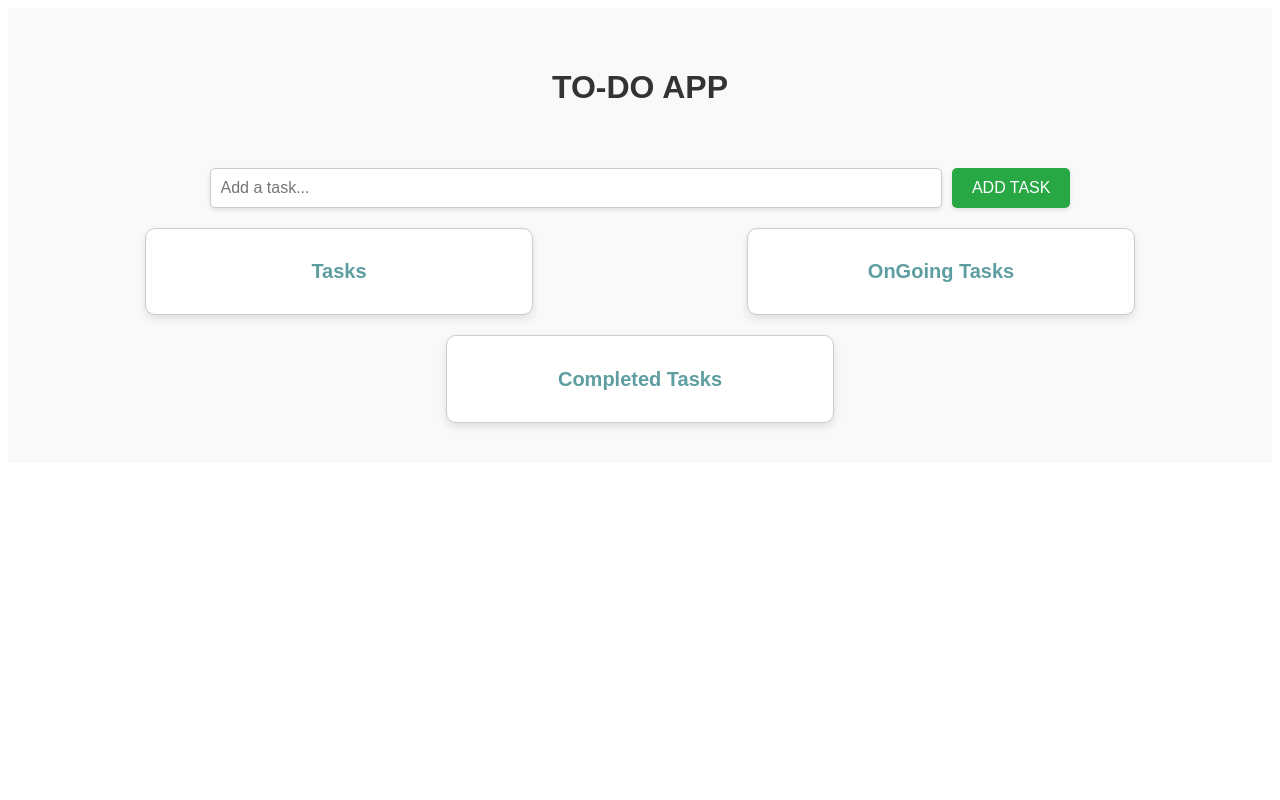
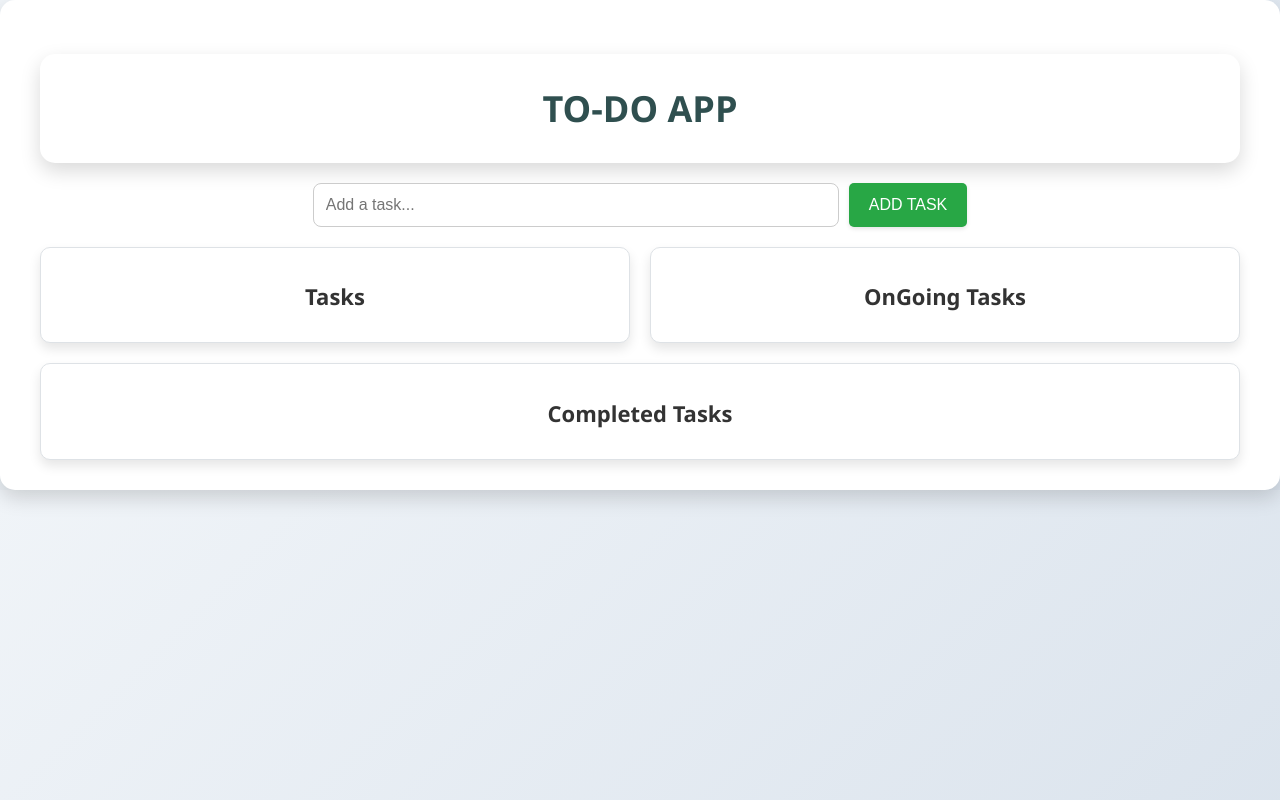
Before and after one commit to fathimamarsheenakp/ToDo-App, a React (Create React App) app: page / in a window 1280 px wide. Built offline with nearby package versions, Linux system fonts and the light colour scheme.

Commit message:
updated style.css

```diff
--- a/src/style.css
+++ b/src/style.css
@@ -1,30 +1,48 @@
+body {
+    margin: 0;
+    padding: 0;
+    font-family: 'Segoe UI', Tahoma, Geneva, Verdana, sans-serif;
+    background: linear-gradient(135deg, #f0f4f8, #d9e2ec);
+}
+
 .app {
     text-align: center;
-    font-family: Arial, Helvetica, sans-serif;
-    background-color: #f9f9f9;
-    /* min-height: 100vh; */
-    padding: 20px;
+    background-color: white;
+    padding: 30px 40px;
+    border-radius: 15px;
+    box-shadow: 0 8px 20px rgba(0, 0, 0, 0.15);
     color: #333;
+    /* width: 90%; */
+    /* max-width: 1200px; */
 }
 
-.home {
+.app h1 {
+    font-size: 36px;
+    margin-bottom: 20px;
+    color: #2f4f4f;
+}
+
+/* .home {
     padding: 20px;
-}
+} */
 
 .task-form {
     display: flex;
     justify-content: center;
     margin-bottom: 20px;
+    flex-wrap: wrap;
+    gap: 10px;
 }
 
 .task-input {
     width: 60%;
-    padding: 10px;
-    margin-right: 10px;
+    max-width: 500px;
+    padding: 12px;
+    /* margin-right: 10px; */
     border: 1px solid #ccc;
-    border-radius: 5px;
+    border-radius: 8px;
     font-size: 16px;
-    box-shadow: 0 2px 4px rgba(0, 0, 0, 0.1);
+    /* box-shadow: 0 2px 4px rgba(0, 0, 0, 0.1); */
 }
 
 .add-task-button {
@@ -52,25 +70,27 @@
 }
 
 .task-section {
-    border: 1px solid #ccc;
+    flex: 1 1 30%;
+    border: 1px solid #dee2e6;
     border-radius: 10px;
-    width: 30%;
+    /* width: 30%; */
     padding: 15px;
     background-color: #ffffff;
-    box-shadow: 0 4px 8px rgba(0, 0, 0, 0.1);
-    transition: tranform 0.2s ease, box-shadow 0.2s ease;
+    box-shadow: 0 6px 12px rgba(0, 0, 0, 0.1);
+    transition: tranform 0.2s ease;
+    min-width: 300px;
 }
 
 .task-section:hover {
     transform: translateY(-5px);
-    box-shadow: 0 6px 12px rgba(0, 0, 0, 0.1);
+    /* box-shadow: 0 6px 12px rgba(0, 0, 0, 0.1); */
 }
 
 .task-section h2 {
     text-align: center;
     margin-bottom: 10px;
-    font-size: 20px;
-    color: cadetblue;
+    font-size: 22px;
+    color: 1e90ff;
 }
 
 .task-section ul {
@@ -81,11 +101,14 @@
 .task-section li {
     display: flex;
     justify-content: space-between;
-    margin-bottom: 10px;
+    margin-bottom: 12px;
     padding: 10px;
-    border: 1px solid #ddd;
-    background-color: #f8f9fa;
+    /* border: 1px solid #ddd; */
+    border-radius: 6px;
+    background-color: #f1f1f1;
     transition: background-color 0.3s ease;
+    /* flex-direction: column; */
+    /* gap: 5px; */
 }
 
 .task-section li:hover {
@@ -94,11 +117,13 @@
 
 .task-section button {
     margin-left: 10px;
-    padding: 5px 10px;
+    padding: 8px;
     cursor: pointer;
     border: none;
     font-size: 14px;
-    transition: background-color 0.3s ease, color 0.3s ease;
+    transition: background-color 0.3s ease;
+    border-radius: 6px;
+    color: white;
 }
 
 .task-section button:nth-child(1) {
```
